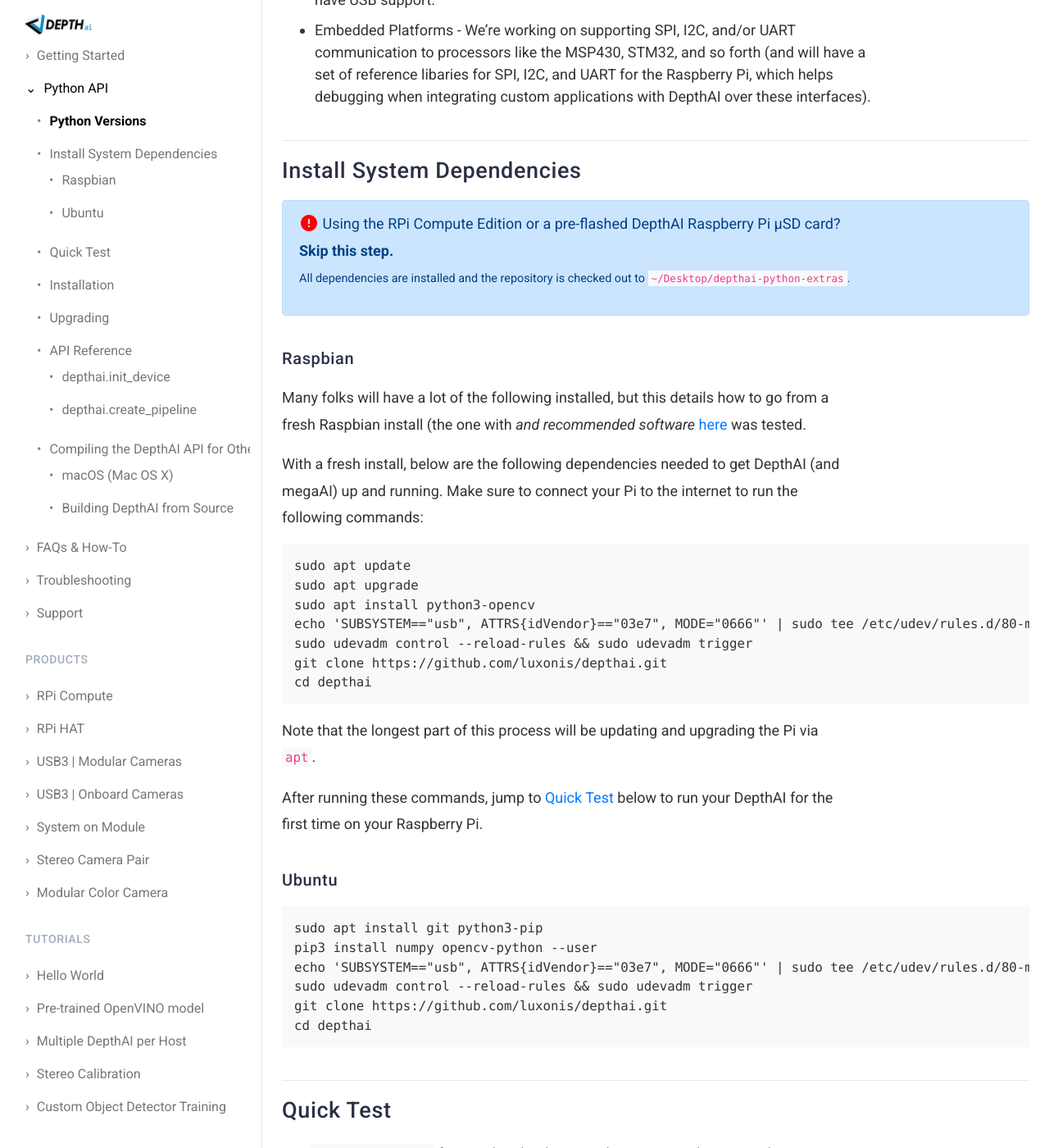
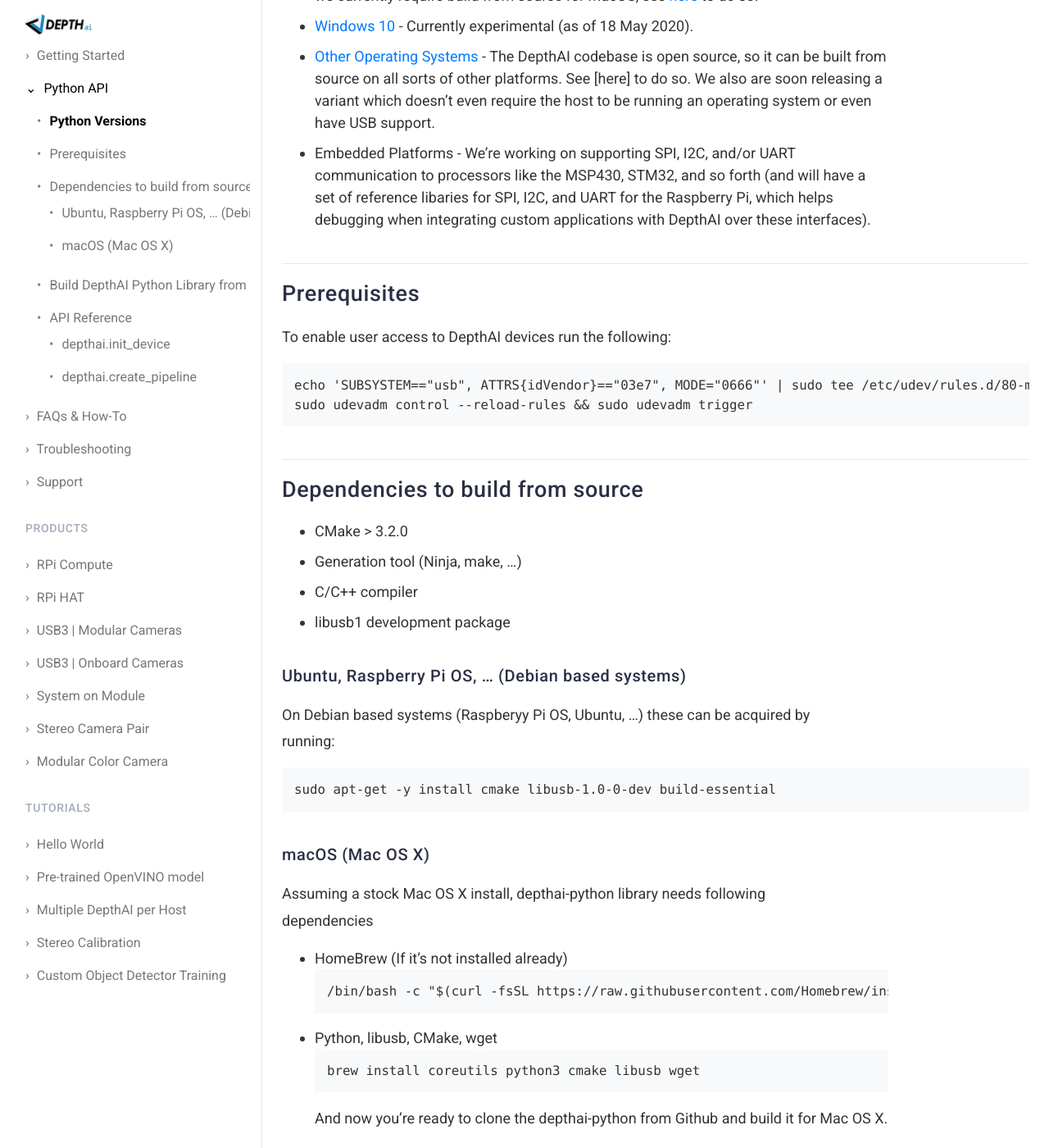
Before and after one commit to luxonis/depthai-docs-website, a Jekyll site: the page built from api.md, in a window 1280 px wide and 1400 px high, scrolled down 623 px. Shown: the whole window at 82% size. Built offline with Jekyll 4.4.1, drawn with Linux system fonts in a browser that asks for light colours; nearby versions of some CDN libraries; some of the changed text lies outside the part shown.

Commit message:
Updated api.md for develop branch

````diff
--- a/api.md
+++ b/api.md
@@ -13,7 +13,14 @@
 {: #python_version data-toc-title="Python Versions"}
 ## Supported Platforms
 
-The DepthAI API python module is prebuilt for Ubuntu 18.04 and Raspbian 10. For other operating systems and/or Python versions, DepthAI can be [built from source](#compile_api).
+The DepthAI API python module is prebuilt for Ubuntu 18.04 and Raspbian 10.
+To download the library run (WIP):
+```
+python3 -m pip install depthai
+```
+
+For other operating systems and/or Python versions, depthai-python library can be [built from source](#build_from_source).
+
 
 * [Ubuntu 18.04](#ubuntu) - Python 3.6
 * [Raspbian](#raspbian) - Python 3.7
@@ -22,88 +29,56 @@
 * [Other Operating Systems](#compile_api) - The DepthAI codebase is open source, so it can be built from source on all sorts of other platforms.  See [here] to do so. We also are soon releasing a variant which doesn't even require the host to be running an operating system or even have USB support.
 * Embedded Platforms - We're working on supporting SPI, I2C, and/or UART communication to processors like the MSP430, STM32, and so forth (and will have a set of reference libaries for SPI, I2C, and UART for the Raspberry Pi, which helps debugging when integrating custom applications with DepthAI over these interfaces).
 
-## Install System Dependencies
-<div class="alert alert-primary" role="alert">
-<i class="material-icons">
-error
-</i>
-  Using the RPi Compute Edition or a pre-flashed DepthAI Raspberry Pi µSD card? <strong>Skip this step.</strong><br/>
-  <span class="small">All dependencies are installed and the repository is checked out to `~/Desktop/depthai-python-extras`.</span>
-</div>
-
-{: #raspbian}
-### Raspbian
-Many folks will have a lot of the following installed, but this details how to go from a fresh Raspbian install (the one with *and recommended software* [here](https://www.raspberrypi.org/downloads/raspbian/) was tested.
-
-With a fresh install, below are the following dependencies needed to get DepthAI (and megaAI) up and running.  Make sure to connect your Pi to the internet to run the following commands:
+## Prerequisites
+To enable user access to DepthAI devices run the following:
 ```
-sudo apt update
-sudo apt upgrade
-sudo apt install python3-opencv
 echo 'SUBSYSTEM=="usb", ATTRS{idVendor}=="03e7", MODE="0666"' | sudo tee /etc/udev/rules.d/80-movidius.rules
 sudo udevadm control --reload-rules && sudo udevadm trigger
-git clone https://github.com/luxonis/depthai.git
-cd depthai
 ```
 
-Note that the longest part of this process will be updating and upgrading the Pi via `apt`.
+## Dependencies to build from source
+- CMake > 3.2.0
+- Generation tool (Ninja, make, ...)
+- C/C++ compiler
+- libusb1 development package
 
-After running these commands, jump to [Quick Test](#quicktest) below to run your DepthAI for the first time on your Raspberry Pi.
-
-{: #ubuntu}
-### Ubuntu
+{: #debian}
+### Ubuntu, Raspberry Pi OS, ... (Debian based systems)
+On Debian based systems (Raspberyy Pi OS, Ubuntu, ...) these can be acquired by running:
 ```
-sudo apt install git python3-pip
-pip3 install numpy opencv-python --user
-echo 'SUBSYSTEM=="usb", ATTRS{idVendor}=="03e7", MODE="0666"' | sudo tee /etc/udev/rules.d/80-movidius.rules
-sudo udevadm control --reload-rules && sudo udevadm trigger
-git clone https://github.com/luxonis/depthai.git
-cd depthai
+sudo apt-get -y install cmake libusb-1.0-0-dev build-essential
 ```
 
-{: #quicktest}
-## Quick Test
+{: #macos}
+### macOS (Mac OS X)
 
-Run `python3 test.py` from within depthai to make sure everything is working:
+Assuming a stock Mac OS X install, depthai-python library needs following dependencies
 
+- HomeBrew (If it's not installed already)
 ```
-python3 test.py
+/bin/bash -c "$(curl -fsSL https://raw.githubusercontent.com/Homebrew/install/master/install.sh)"
 ```
+- Python, libusb, CMake, wget
+```
+brew install coreutils python3 cmake libusb wget
+```
+And now you're ready to clone the depthai-python from Github and build it for Mac OS X.
 
-If all goes well a small window video display with overlays for any items for which the class exists in the example 20-class object detector (class list [here](https://github.com/luxonis/depthai/blob/master/resources/nn/object_detection_4shave/labels_for_mobilenet_ssd.txt)).
-
-<h2 id="install" data-toc-title="Installation">Installing the DepthAI API</h2>
-
-Since we are not yet using a standard `pip install` (we will be in the near future), the DepthAI Python Module and extras (utilities, examples, and tutorials) are installed by checking out our [depthai](https://github.com/luxonis/depthai) GitHub repository.
-
-So it is necessary to instruct pip to install this repo globally available.  Do so with the command below:
-
+## Build DepthAI Python Library from Source
+To build the wheel:
 ```
-pip3 install --user -e depthai
+git clone https://github.com/luxonis/depthai-api.git --branch develop --recursive
+cd depthai-api
+python3 -m pip wheel . -w wheelhouse/
 ```
-
-<h2 id="upgrade" data-toc-title="Upgrading">Upgrading the DepthAI API</h2>
-
-<div class="alert alert-primary" role="alert">
-<i class="material-icons">
-error
-</i>
-  Using the RPi Compute edition or a pre-flashed DepthAI µSD card?<br/>
-  <span class="small">The repository has been checked out to `~/Desktop/depthai`.</span>
-</div>
-
-
-To upgrade your DepthAI Python API to the latest version:
-
-1. `cd` to your local copy of our [depthai](https://github.com/luxonis/depthai) repository.
-2. Pull the latest changes:
-    ```
-    git pull
-    ```
-3. Ensure `depthai` is available to all of your Python scripts:
-    ```
-    pip3 install --user -e .
-    ```
+Or just the dynamic library
+```
+git clone https://github.com/luxonis/depthai-api.git --branch develop --recursive
+cd depthai-api
+mkdir -p build && cd build
+cmake ..
+cmake --build . --parallel
+```
 
 {: #reference }
 ## API Reference
@@ -195,82 +170,3 @@
     'ai': {'blob_file': consts.resource_paths.blob_fpath}
 })
 ```
-
-{: #compile_api }
-## Compiling the DepthAI API for Other Platforms
-
-The DepthAI API is open source so can be compiled for various permutations of platforms and Python3 versions.
-
-Below is a quick summary of what's been tried by Luxonis staff and DepthAI users:
-
-* Mac OS X - Compile from source, instructions [below](#mac-os-x).
-* Linux Mint - Appears to work with Ubuntu 18.04 prebuilt python modules
-* Other Linux Distros - Check if the Ubuntu pymodule works (by using `ldd` to check for broken dependencies), or compile from source [below](/api#compile_linux).
-
-
-{: #macos}
-### macOS (Mac OS X)
-Assuming a stock Mac OS X install, DepthAI can be installed and tested with the following commands, thanks to [HomeBrew](https://brew.sh/).
-
-#### Install HomeBrew
-(If it's not installed already)
-```
-/bin/bash -c "$(curl -fsSL https://raw.githubusercontent.com/Homebrew/install/master/install.sh)"
-```
-#### Install Python and Other Developer Tools
-(If they're also not already installed)
-```
-brew install coreutils python3 cmake libusb wget opencv
-pip3 install numpy opencv-python --user
-```
-And now you're ready to clone the DepthAI Github and build DepthAI for Mac OS X.
-
-#### Build DepthAI and Test for Mac OS X:
-```
-git clone https://github.com/luxonis/depthai.git
-cd depthai
-git submodule update --init --recursive
-./depthai-api/install_dependencies.sh
-./depthai-api/build_py_module.sh
-python3 test.py
-```
-You should see a small preview window with overlays for any items for which the class exists in the example 20-class object detector (class list [here](https://github.com/luxonis/depthai/blob/master/resources/nn/mobilenet-ssd/mobilenet-ssd.json)), including 'person' and strangely, 'sheep'.
-
-{: #compile_linux }
-### Building DepthAI from Source
-
-If you are using non-standard Python versions (such as an older Python on an older OS), or are modifying the DepthAI API yourself, or for whatever reason you need to build from source, it's fairly straightforward to so so.
-
-#### Install Developer Tools
-To compile the Python API from scratch, it may be necessary, depending on the configuration of the machine, to install build essentials such as through your Linux distro's package manager, or building them from source if needed, in order for building the DepthAI python module from source to be successful.
-* cmake
-* gcc
-* g++
-* libusb
-* opencv
-* python3
-  * including `pip3 install numpy opencv-python --user`
-
-It's worth noting that cmake, gcc, g++, etc. can often be installed via something like `build-essential` (as in Ubuntu).
-
-Once these dependencies are installed (which may already be the case), use the following commands to build the pymodule from source and test it:
-
-#### Build DepthAI from Source
-```
-git clone https://github.com/luxonis/depthai.git
-cd depthai
-git submodule update --init --recursive
-./depthai-api/install_dependencies.sh
-./depthai-api/build_py_module.sh
-python3 test.py
-```
-
-Same here, you should see a small preview window with overlays for any items for which the class exists in the example 20-class object detector (class list [here](https://github.com/luxonis/depthai/blob/master/resources/nn/mobilenet-ssd/mobilenet-ssd.json)), including 'person', 'car', 'dog' and strangely, 'sheep'.
-
-#### Re-building DepthAI from Source from a Specific (Experimental) Branch
-The following commands are somewhat overkill, but ensure everything is fully updated for the experimental build.  And the main delay comes the --recursive update.  Once you've done this once on a machine though, it shouldn't take long excepting if there are huge upstream dependency changes.
-
-```
-git checkout [commit-hash or branch_name] --recurse-submodules=yes -f
-git submodule update --init --recursive && ./depthai-api/install_dependencies.sh && ./depthai-api/build_py_module.sh --clean
-```
````
